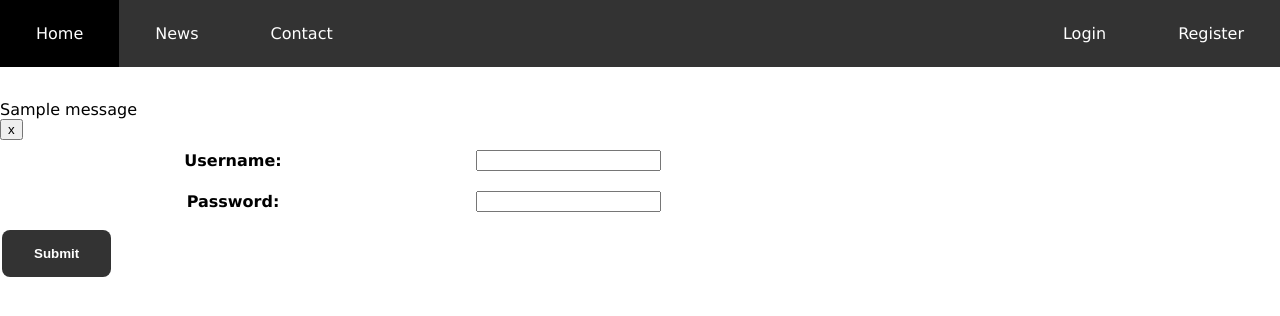
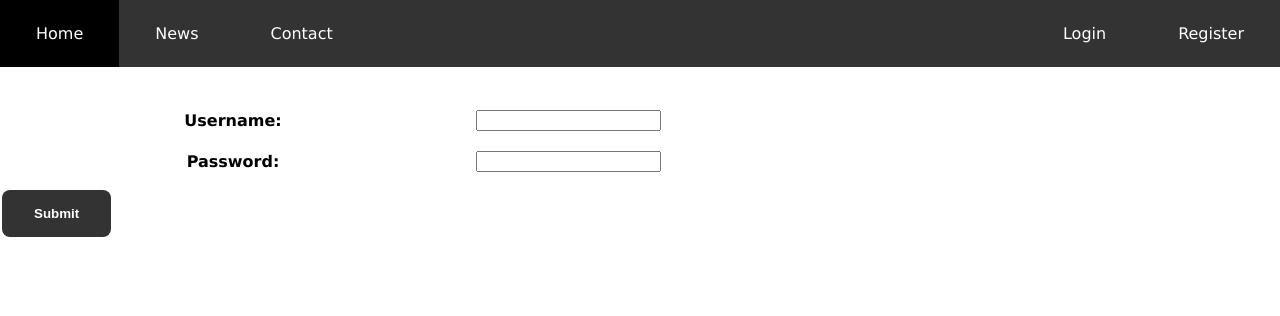
Before and after one commit to taruns52/Blog_App, a Django app: page /login/ in a window 1280 px wide. Shown: the top 316 px of the page. Run offline with Django 3.2, Linux system fonts and the light colour scheme; tables that the repository leaves empty hold one stand-in row (Sample ...); one stand-in notice (Sample message) is shown.

Commit message:
changed Base.html

```diff
--- a/templates/base.html
+++ b/templates/base.html
@@ -11,18 +11,6 @@
 
  {% include "navbar.html" %}
 
-    {% if messages %}
-
-    {% for message in messages %}
-    <div class="alert  alert--{{message.tags}}">
-        <p class="alert__message">{{message}}</p>
-        <button class="alert__close">x</button>
-    </div>
-
-    {% endfor %}
-
-    {% endif %}
-
 
     {% block content %}
 
```
